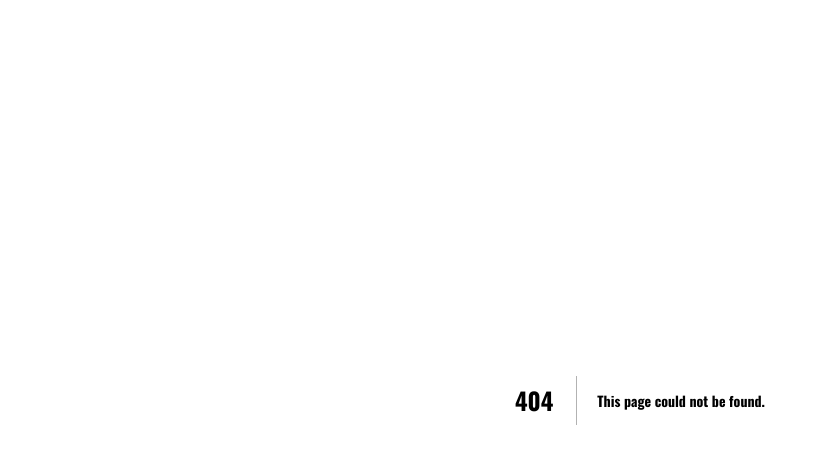
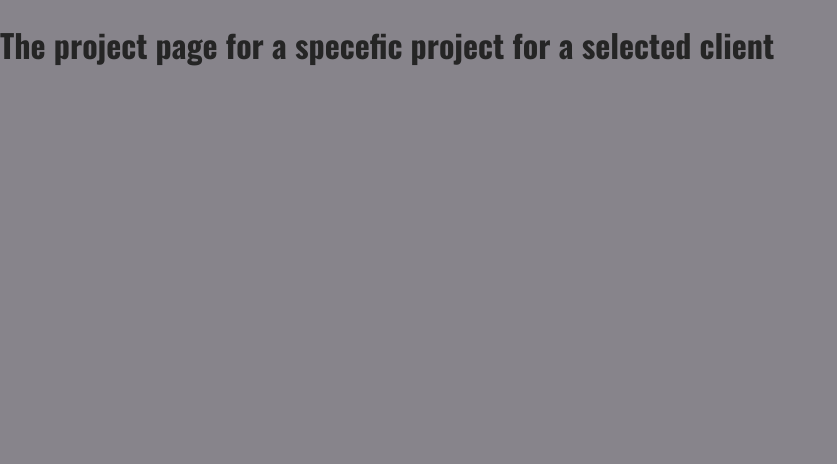
Before and after one commit to amirho3einb/next.js-course, a Next.js app: page /clients/1/1 in a window 1280 px wide. Before the commit this address had no page. Shown: the top 464 px of the page, without its empty margins (0-837 px from the left). Built offline with nearby package versions, Linux system fonts and the light colour scheme.

Commit message:
Building Nested Dynamic Routes & Paths

```diff
--- /dev/null
+++ b/pages/clients/[id]/[clientprojectid].js
@@ -0,0 +1,13 @@
+import { useRouter } from "next/router";
+
+const SelectedClientProjectPage = () => {
+  const router = useRouter();
+  console.log(router.query);
+  return (
+    <div>
+      <h1>The project page for a specefic project for a selected client</h1>
+    </div>
+  );
+};
+
+export default SelectedClientProjectPage;
```
Also changed, not shown: pages/clients/[id]/index.js (added, +9 -0 lines), pages/clients/index.js (added, +9 -0 lines).
